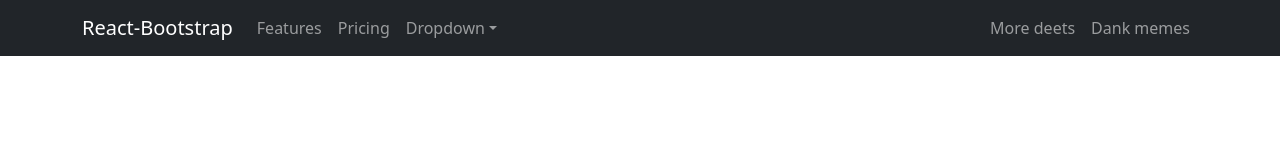
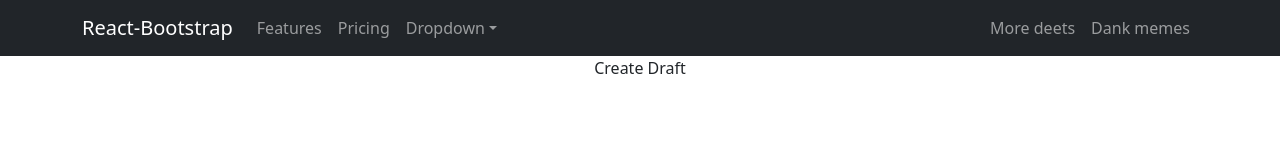
Before and after one commit to YowKuan/e6156-frontend, a React (Create React App) app in the folder front-end-6156/: page /create_draft in a window 1280 px wide. Shown: the top 160 px of the page. Built offline with nearby package versions, Linux system fonts and the light colour scheme.

Commit message:
set up route

```diff
--- a/front-end-6156/package.json
+++ b/front-end-6156/package.json
@@ -10,6 +10,7 @@
     "react": "^17.0.2",
     "react-bootstrap": "^2.0.3",
     "react-dom": "^17.0.2",
+    "react-router-dom": "^5.1.0",
     "react-scripts": "^4.0.3",
     "web-vitals": "^1.0.1"
   },
--- a/front-end-6156/src/App.js
+++ b/front-end-6156/src/App.js
@@ -1,11 +1,23 @@
 import logo from './logo.svg';
 import './App.css';
 import CreateDraft from './pages/CreateDraft'
+import NavBar from './components/NavBar/NavBar';
+import { BrowserRouter } from 'react-router-dom';
+import {Switch, Route, Redirect} from "react-router-dom";
+
 
 function App() {
   return (
     <div className="App">
-      <CreateDraft></CreateDraft>
+      <BrowserRouter>
+        <NavBar></NavBar>
+        <div className="App">
+          <Switch>
+            <Route exact path='/create_draft' render={(props) => <CreateDraft/>} />
+            <Redirect from='/' to='/create_draft' />
+          </Switch>
+        </div>
+          </BrowserRouter>
     </div>
   );
 }
--- a/front-end-6156/src/pages/CreateDraft.js
+++ b/front-end-6156/src/pages/CreateDraft.js
@@ -4,7 +4,7 @@ import NavBar from '../components/NavBar/NavBar';
 
 const CreateDraft = () => (
   <div>
-    <NavBar></NavBar>
+    Create Draft
   </div>
 );
 
```
Also changed, not shown: 1 other file (tests, documents, lock files or other folders).
